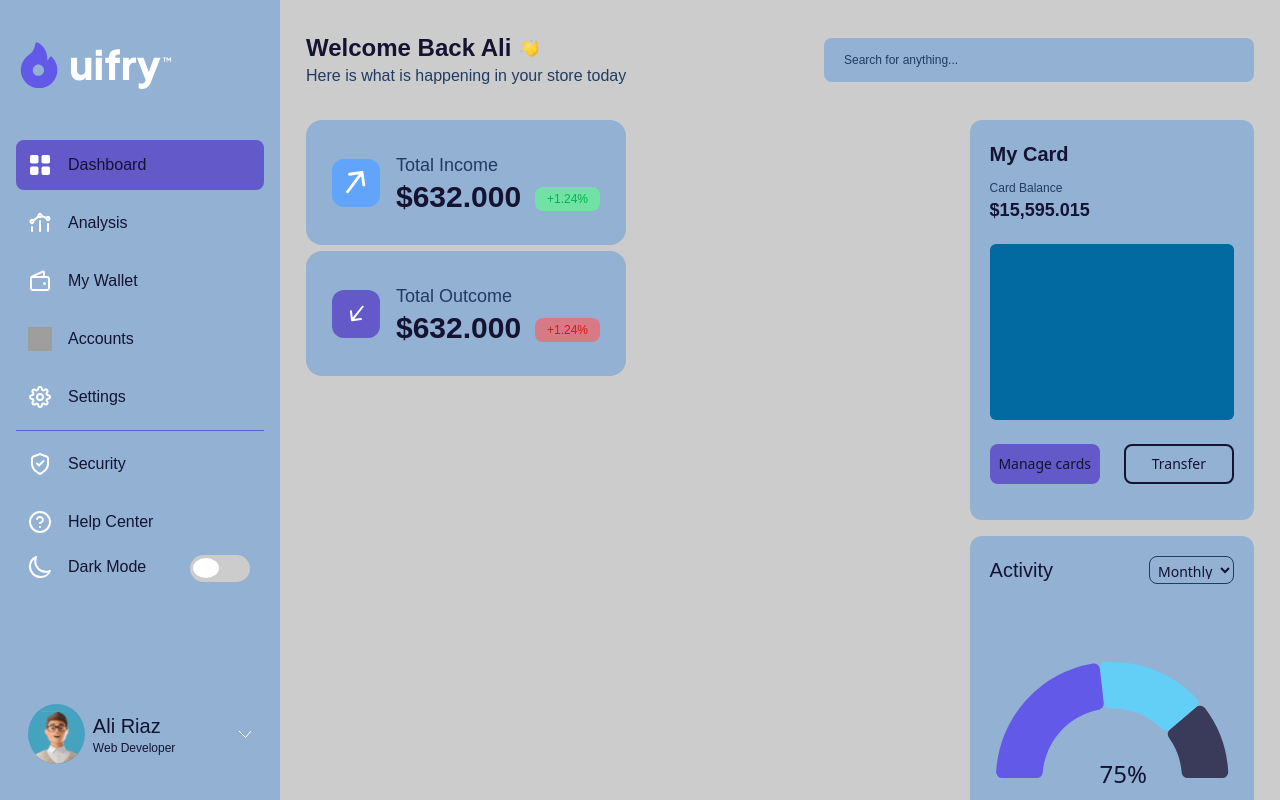
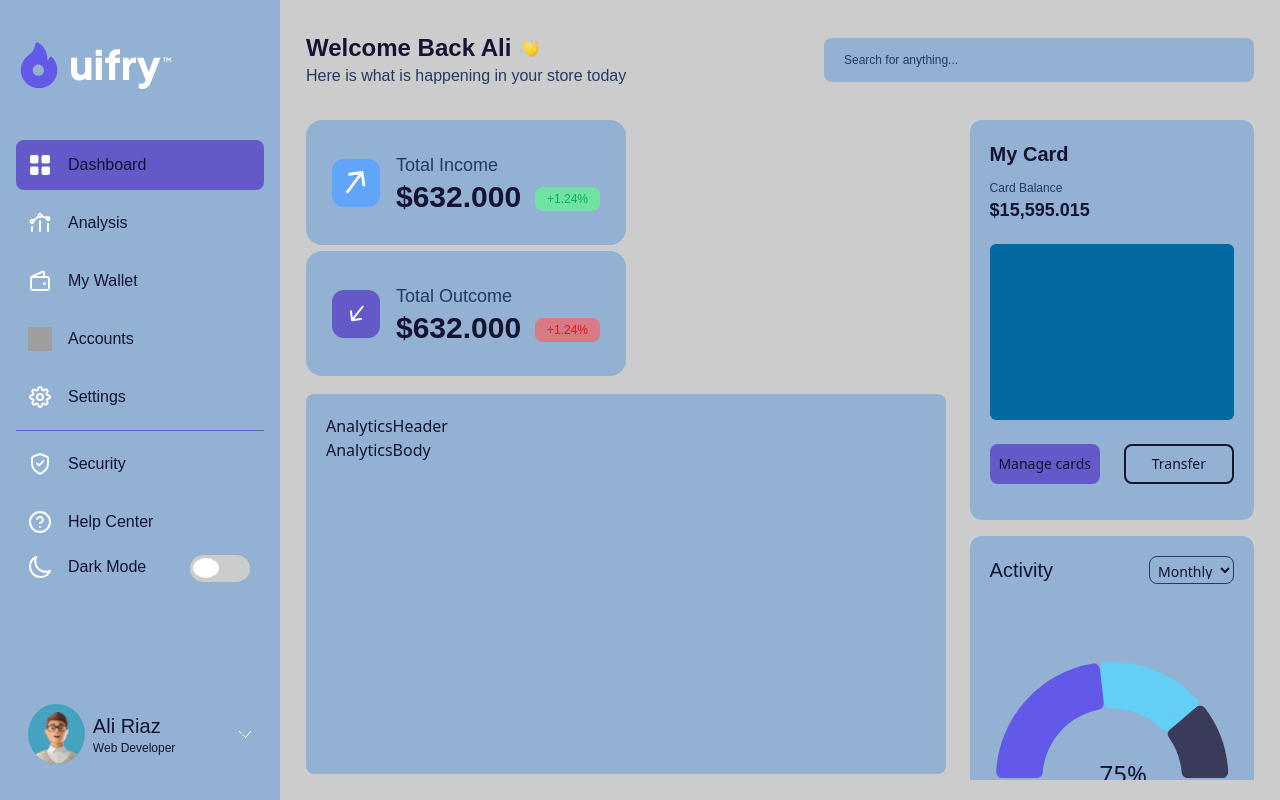
Before and after one commit to Emmijozzy/uifry-dashboard, a React (Vite) app: page / in a window 1280 px wide. Built offline with nearby package versions, Linux system fonts and the light colour scheme; grey boxes are pictures that could not be loaded; a web font is replaced by a local one.

Commit message:
added analytics and transaction skeleton

```diff
--- /dev/null
+++ b/src/components/Analytics/AnalyticsBody.tsx
@@ -0,0 +1,11 @@
+import React from 'react'
+
+type Props = {}
+
+const AnalyticsBody = (props: Props) => {
+  return (
+    <div>AnalyticsBody</div>
+  )
+}
+
+export default AnalyticsBody
--- /dev/null
+++ b/src/components/Analytics/AnalyticsHeader.tsx
@@ -0,0 +1,11 @@
+import React from 'react'
+
+type Props = {}
+
+const AnalyticsHeader = (props: Props) => {
+  return (
+    <div>AnalyticsHeader</div>
+  )
+}
+
+export default AnalyticsHeader
--- /dev/null
+++ b/src/components/Analytics/index.tsx
@@ -0,0 +1,18 @@
+import React from 'react'
+import AnalyticsHeader from './AnalyticsHeader'
+import AnalyticsBody from './AnalyticsBody'
+
+type Props = {}
+
+const Analytics = (props: Props) => {
+  return (
+    <div className='h-[380px] w-full p-5 dark:bg-darkbg2 bg-lightbg2 mb-6 rounded-lg'>
+        <div>
+            <AnalyticsHeader />
+            <AnalyticsBody />
+        </div>
+    </div>
+  )
+}
+
+export default Analytics
--- /dev/null
+++ b/src/components/transaction/index.tsx
@@ -0,0 +1,18 @@
+import React from 'react'
+import TableBody from './TableBody'
+import TableHead from './TableHead'
+
+type Props = {}
+
+const Transaction = (props: Props) => {
+  return (
+    <div className='h-[360px] w-full p-5 dark:bg-darkbg2 bg-lightbg2 mb-6 rounded-lg'>
+        <div className='w-full h-full overflow-x-auto overflow-y-hidden'>
+            <TableBody />
+            <TableHead />
+        </div>
+    </div>
+  )
+}
+
+export default Transaction
--- a/src/pages/Dashboard.tsx
+++ b/src/pages/Dashboard.tsx
@@ -3,16 +3,20 @@ import Cards from '../components/Cards';
 import DashboardTop from '../components/DashboardTop';
 import ActionCard from '../components/ActionCard';
 import Activity from '../components/Activity';
+import Analytics from '../components/Analytics';
+import Transaction from '../components/Transaction';
 
 type Props = {}
 
 const Dashboard = (props: Props) => {
   return (
-    <section className='w-full lg:mt-0 mt-20 flex-1 overflow-y-scroll p-[26px] pt-0'>
+    <section className='w-full lg:mt-0 mt-20 flex-1 overflow-y-scroll p-[26px] pt-0 mb-5'>
       <DashboardTop />
         <div className='w-full h-full dashboard_layout'>
           <div className='w-full lg:pr-6'>
             <Cards />
+            <Analytics />
+            <Transaction />
           </div>
           <div className='md:grid md:grid-cols-2 lg:grid-cols-1 gap-5 lg:inline'>
             <ActionCard />
```
